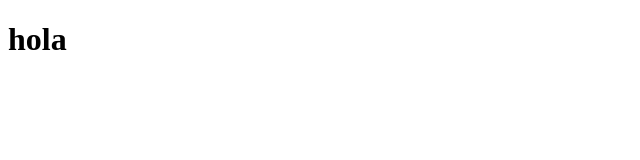
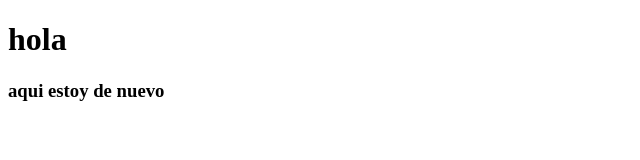
Before and after one commit to angiepereir/primer-proyeco, a plain HTML site: page primer-proyecto/index.html in a window 1280 px wide. Shown: the whole page, without its empty margins (0-640 px from the left). Drawn offline with Linux system fonts and the light colour scheme.

Commit message:
segundo commit h2

```diff
--- a/primer-proyecto/index.html
+++ b/primer-proyecto/index.html
@@ -8,5 +8,6 @@
 </head>
 <body>
 <h1>hola</h1>
+<h3>aqui estoy de nuevo</h3>
 </body>
 </html>
```
